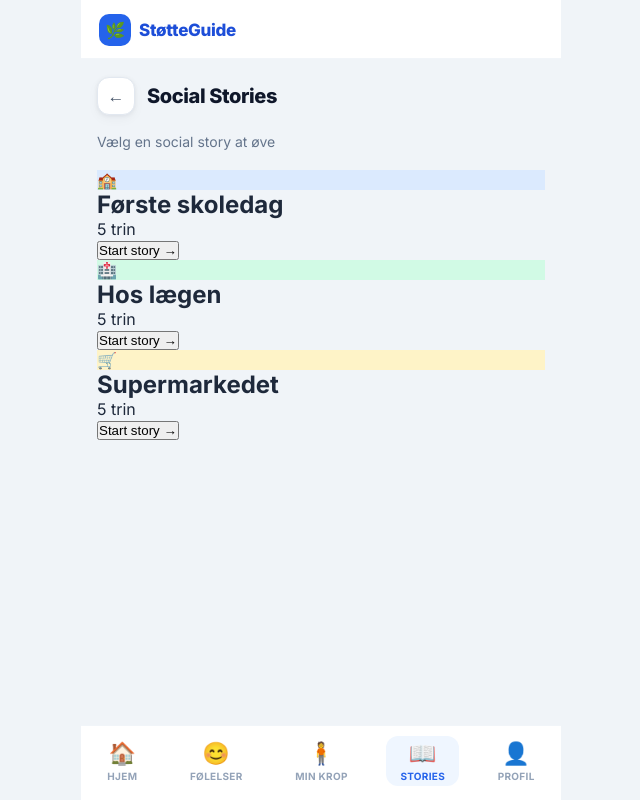
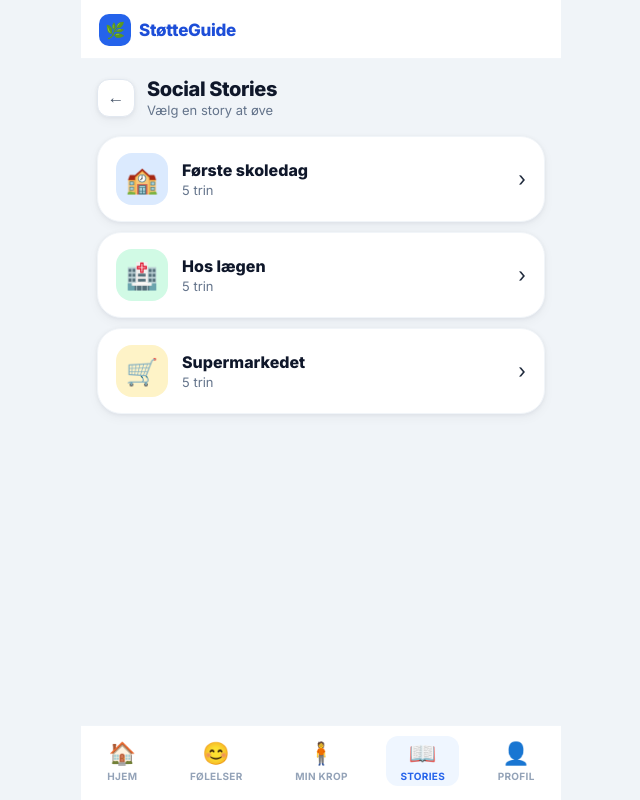
Before and after one commit to talhaahussein-design/St-tteguide, a React (Vite) app: page /St-tteguide/stories in a window 1280 px wide. Shown: the whole page, without its empty margins (319-959 px from the left). Built offline with nearby package versions, Linux system fonts and the light colour scheme.

Commit message:
Refactor Stories component for improved readability

```diff
--- a/src/pages/Stories.jsx
+++ b/src/pages/Stories.jsx
@@ -2,42 +2,27 @@ import { useState } from "react";
 import PageLayout from "../components/PageLayout";
 
 const stories = [
-  {
-    title: "Første skoledag",
-    emoji: "🏫",
-    color: "#DBEAFE",
-    steps: [
+  { title: "Første skoledag", emoji: "🏫", color: "#DBEAFE", steps: [
     { emoji: "⏰", text: "Om morgenen vågner jeg og spiser morgenmad." },
     { emoji: "🎒", text: "Jeg pakker min rygsæk med bøger og madpakke." },
     { emoji: "🚶", text: "Jeg går til skolen med min forælder." },
     { emoji: "👋", text: "Jeg hilser på læreren og finder min plads." },
     { emoji: "😊", text: "Skoledagen slutter, og jeg tager hjem igen." },
-    ],
-  },
-  {
-    title: "Hos lægen",
-    emoji: "🏥",
-    color: "#D1FAE5",
-    steps: [
+  ]},
+  { title: "Hos lægen", emoji: "🏥", color: "#D1FAE5", steps: [
     { emoji: "🚗", text: "Vi kører til lægehuset." },
     { emoji: "🪑", text: "Vi venter i venteværelset." },
     { emoji: "👨‍⚕️", text: "Lægen kalder mit navn, og vi går ind." },
     { emoji: "🩺", text: "Lægen undersøger mig. Det er ikke farligt." },
     { emoji: "🏠", text: "Vi tager hjem igen. Godt klaret!" },
-    ],
-  },
-  {
-    title: "Supermarkedet",
-    emoji: "🛒",
-    color: "#FEF3C7",
-    steps: [
+  ]},
+  { title: "Supermarkedet", emoji: "🛒", color: "#FEF3C7", steps: [
     { emoji: "📝", text: "Vi laver en indkøbsseddel hjemmefra." },
     { emoji: "🚪", text: "Vi går ind i butikken." },
     { emoji: "🛍️", text: "Vi finder varerne på listen." },
     { emoji: "💳", text: "Vi betaler ved kassen." },
     { emoji: "✅", text: "Vi er færdige og tager hjem!" },
-    ],
-  },
+  ]},
 ];
 
 export default function Stories() {
@@ -46,38 +31,29 @@ export default function Stories() {
 
   if (selected !== null) {
     const story = stories[selected];
-    const current = story.steps[step];
+    const cur = story.steps[step];
     return (
-      <PageLayout title={story.title}>
-        <div className="card" style={{ textAlign: "center", padding: "32px 24px", marginBottom: 16 }}>
-          <div style={{ fontSize: 80, marginBottom: 20 }}>{current.emoji}</div>
-          <p style={{ fontSize: 19, fontWeight: 600, color: "var(--slate-700)", lineHeight: 1.5 }}>
-            {current.text}
-          </p>
+      <PageLayout title={story.title} subtitle={`Trin ${step + 1} af ${story.steps.length}`}>
+        <div className="card story-step-card">
+          <div className="story-step-emoji">{cur.emoji}</div>
+          <p className="story-step-text">{cur.text}</p>
         </div>
-
-        <div style={{ display: "flex", justifyContent: "center", gap: 8, marginBottom: 20 }}>
+        <div className="dot-row">
           {story.steps.map((_, i) => (
-            <div key={i} style={{
-              width: i === step ? 28 : 10,
-              height: 10,
-              borderRadius: 5,
-              background: i === step ? "var(--teal-600)" : "var(--slate-200)",
-              transition: "width .2s",
-            }} />
+            <div key={i} className={`dot${i === step ? " active" : ""}`}
+              style={{ width: i === step ? 28 : 9 }} />
           ))}
         </div>
-
-        <div style={{ display: "flex", gap: 12 }}>
+        <div style={{ display: "flex", gap: 10 }}>
           {step > 0 && (
-            <button className="moduleButton" style={{ flex: 1, marginTop: 0 }}
+            <button className="btn-secondary" style={{ flex: 1 }}
               onClick={() => setStep(s => s - 1)}>← Tilbage</button>
           )}
           {step < story.steps.length - 1 ? (
-            <button className="moduleButton" style={{ flex: 1, marginTop: 0 }}
+            <button className="btn-primary" style={{ flex: 1 }}
               onClick={() => setStep(s => s + 1)}>Næste →</button>
           ) : (
-            <button className="moduleButton" style={{ flex: 1, marginTop: 0, background: "#16a34a" }}
+            <button className="btn-primary" style={{ flex: 1, background: "#16a34a", boxShadow: "0 4px 14px rgba(22,163,74,.28)" }}
               onClick={() => { setSelected(null); setStep(0); }}>Færdig ✓</button>
           )}
         </div>
@@ -86,27 +62,17 @@ export default function Stories() {
   }
 
   return (
-    <PageLayout title="Social Stories">
-      <p style={{ color: "var(--slate-500)", fontSize: 14, marginBottom: 20 }}>
-        Vælg en social story at øve
-      </p>
-      <div className="moduleGrid">
+    <PageLayout title="Social Stories" subtitle="Vælg en story at øve">
       {stories.map((story, i) => (
-          <div key={story.title} className="moduleCard"
-            onClick={() => { setSelected(i); setStep(0); }}>
-            <div className="moduleTop">
-              <div className="moduleIcon" style={{ background: story.color }}>
-                {story.emoji}
-              </div>
-              <div className="moduleContent">
-                <h2>{story.title}</h2>
+        <div key={story.title} className="module-row" onClick={() => { setSelected(i); setStep(0); }}>
+          <div className="module-row-icon" style={{ background: story.color }}>{story.emoji}</div>
+          <div className="module-row-body">
+            <h3>{story.title}</h3>
             <p>{story.steps.length} trin</p>
           </div>
-            </div>
-            <button className="moduleButton">Start story →</button>
+          <span className="module-row-arrow">›</span>
         </div>
       ))}
-      </div>
     </PageLayout>
   );
 }
```
Lines whose indentation alone changed are shown as unchanged.
